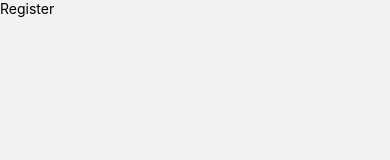
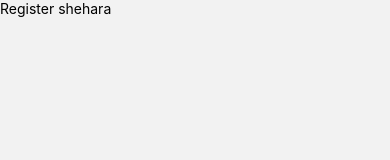
Before and after one commit to shendew/Ecommerce-WebApp-React-Native, a React Native app: screen /SignIn in a window 390 px wide. Shown: the top 160 px of the page. Built offline with nearby package versions, Linux system fonts and the light colour scheme.

Commit message:
testing branch

```diff
--- a/Screens/Register.js
+++ b/Screens/Register.js
@@ -5,7 +5,7 @@ export class Register extends Component {
   render() {
     return (
       <View>
-        <Text>Register</Text>
+        <Text>Register shehara</Text>
       </View>
     )
   }
```
